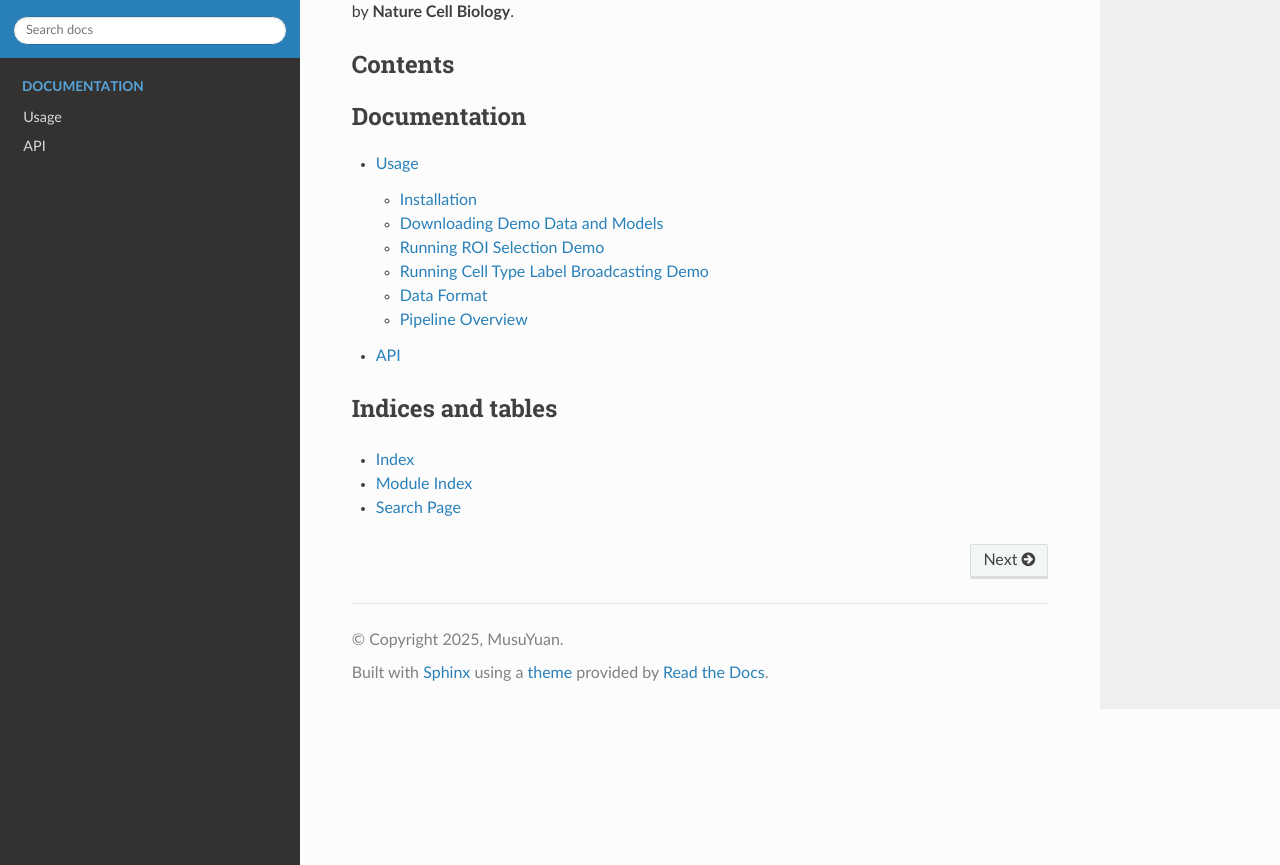
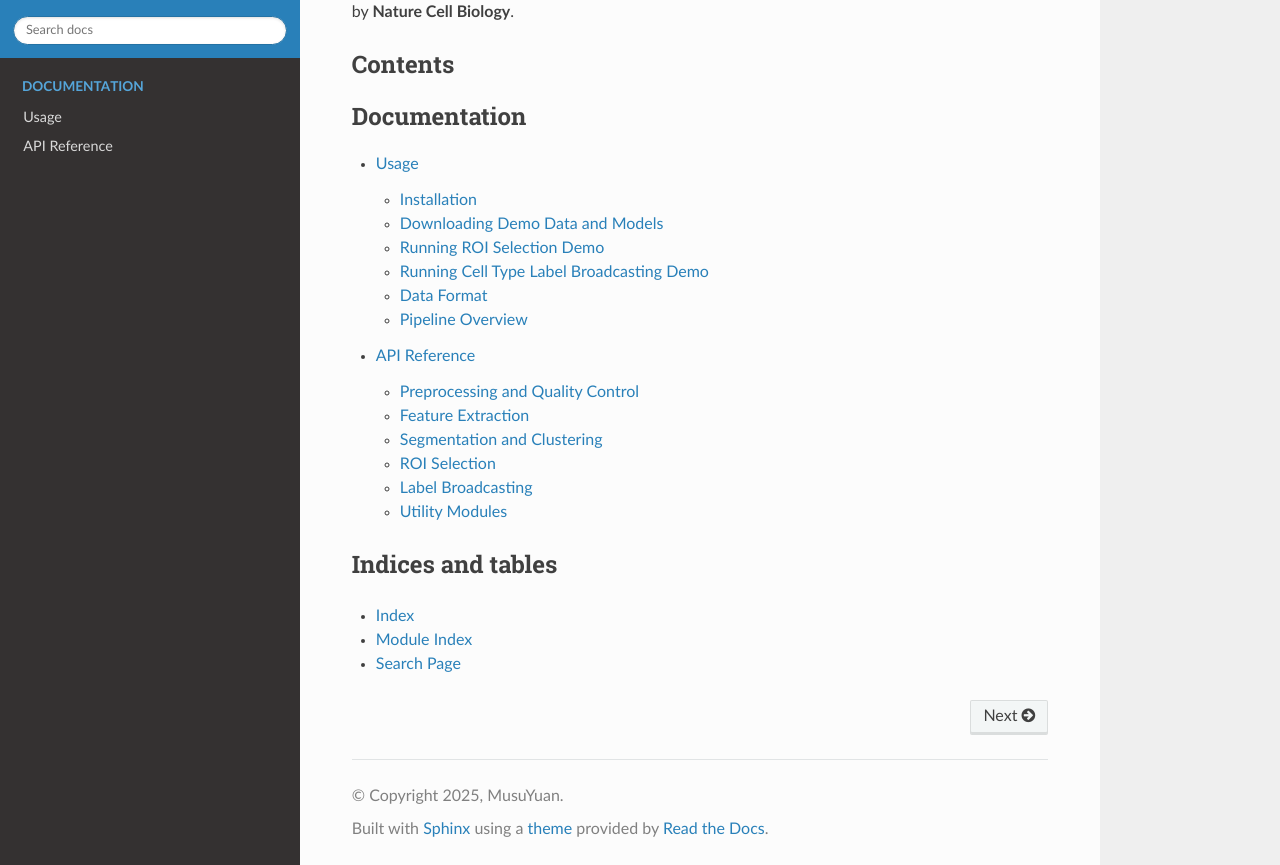
Before and after one commit to ddb-qiwang/S2Omics, a Sphinx documentation site: the page built from docs/source/index.rst, in a window 1280 px wide and 900 px high, scrolled down 937 px, cut to the strip 35-900 px from the top of the window. Built offline with Sphinx 7.4.7 and the Read the Docs theme 3.1.0, drawn with Linux system fonts in a browser that asks for light colours; part of the change alters nothing that is shown.

```diff
--- a/docs/source/api.rst
+++ b/docs/source/api.rst
@@ -1,7 +1,71 @@
-API
-===
+API Reference
+=============
 
-.. autosummary::
-   :toctree: generated
+This section lists the main modules, scripts, and key callable functions/classes in S2Omics.
 
-   S2Omics
+Preprocessing and Quality Control
+---------------------------------
+.. automodule:: p1_histology_preprocess
+   :members:
+   :undoc-members:
+   :show-inheritance:
+
+.. automodule:: p2_superpixel_quality_control
+   :members:
+   :undoc-members:
+   :show-inheritance:
+
+Feature Extraction
+------------------
+.. automodule:: p3_feature_extraction
+   :members:
+   :undoc-members:
+   :show-inheritance:
+
+Segmentation and Clustering
+---------------------------
+.. automodule:: p4_get_histology_segmentation
+   :members:
+   :undoc-members:
+   :show-inheritance:
+
+.. automodule:: p5_merge_over_clusters
+   :members:
+   :undoc-members:
+   :show-inheritance:
+
+ROI Selection
+-------------
+.. automodule:: p6_roi_selection_rectangle
+   :members:
+   :undoc-members:
+   :show-inheritance:
+
+.. automodule:: p6_roi_selection_circle
+   :members:
+   :undoc-members:
+   :show-inheritance:
+
+Label Broadcasting
+------------------
+.. automodule:: p7_cell_label_broadcasting
+   :members:
+   :undoc-members:
+   :show-inheritance:
+
+Utility Modules
+---------------
+.. automodule:: s1_utils
+   :members:
+   :undoc-members:
+   :show-inheritance:
+
+.. automodule:: s2_label_broadcasting
+   :members:
+   :undoc-members:
+   :show-inheritance:
+
+.. automodule:: utils
+   :members:
+   :undoc-members:
+   :show-inheritance:
```
